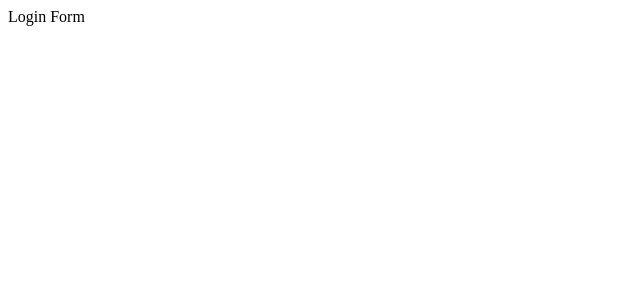
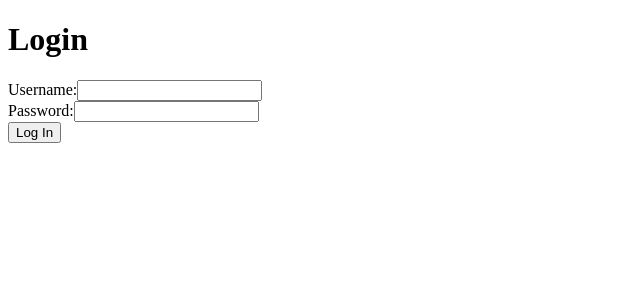
Before and after one commit to tonyelison/shop-react, a React (Vite) app: page /login in a window 1280 px wide. Shown: the top 300 px of the page, without its empty margins (0-640 px from the left). Built offline with nearby package versions, Linux system fonts and the light colour scheme.

Commit message:
Add basic login form

```diff
--- a/src/components/Login.jsx
+++ b/src/components/Login.jsx
@@ -1,5 +1,21 @@
 const Login = () => {
-  return <>Login Form</>
+  return (
+    <>
+      <h1>Login</h1>
+      <form action="http://localhost:3000/api/login" method="POST">
+        <div className="form-group">
+          <label htmlFor="username">Username:</label>
+          <input type="text" id="username" name="username" />
+        </div>
+
+        <div className="form-group">
+          <label htmlFor="password">Password:</label>
+          <input type="password" id="password" name="password" />
+        </div>
+        <button type="submit">Log In</button>
+      </form>
+    </>
+  );
 };
 
 export default Login;
```
